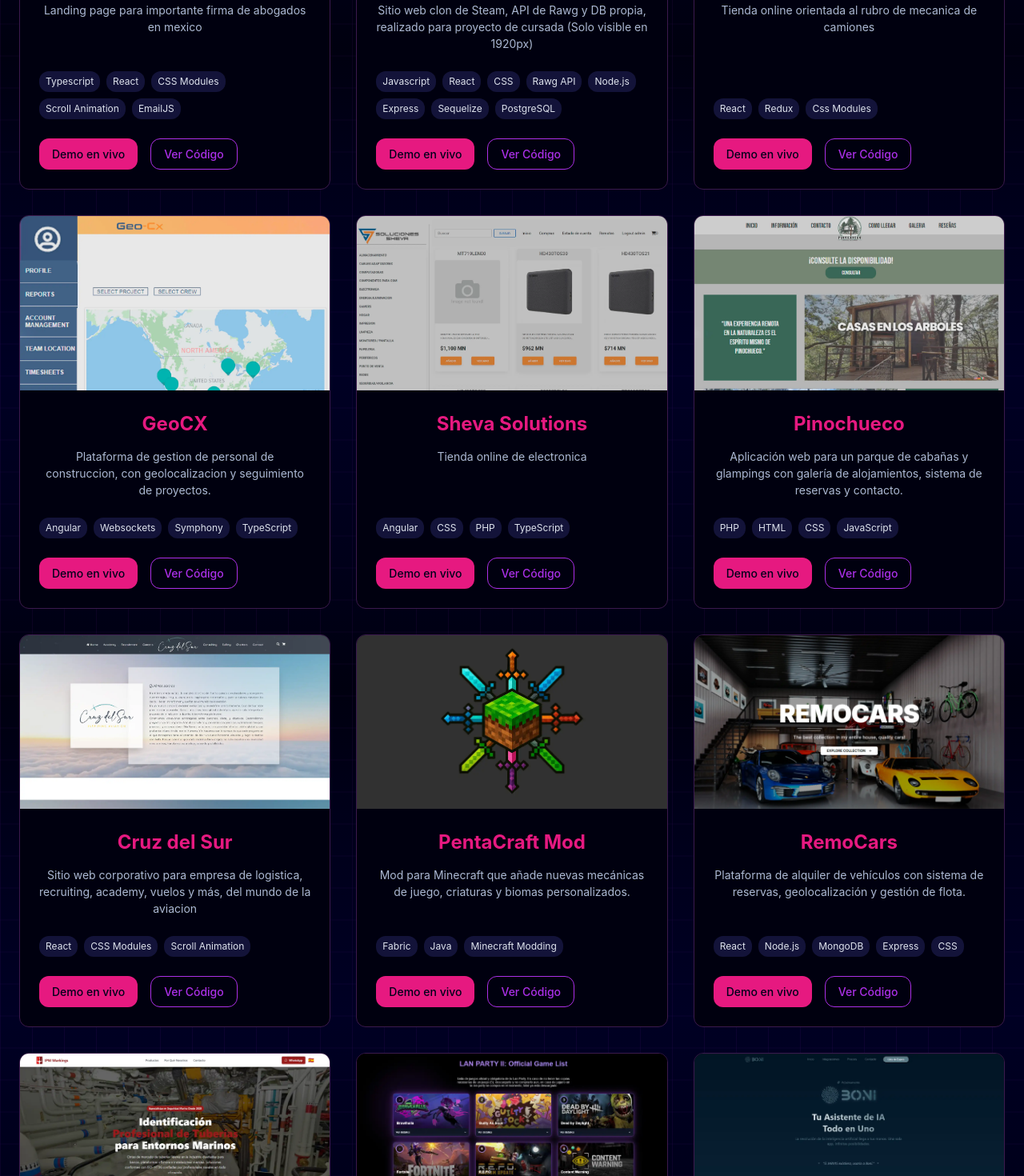
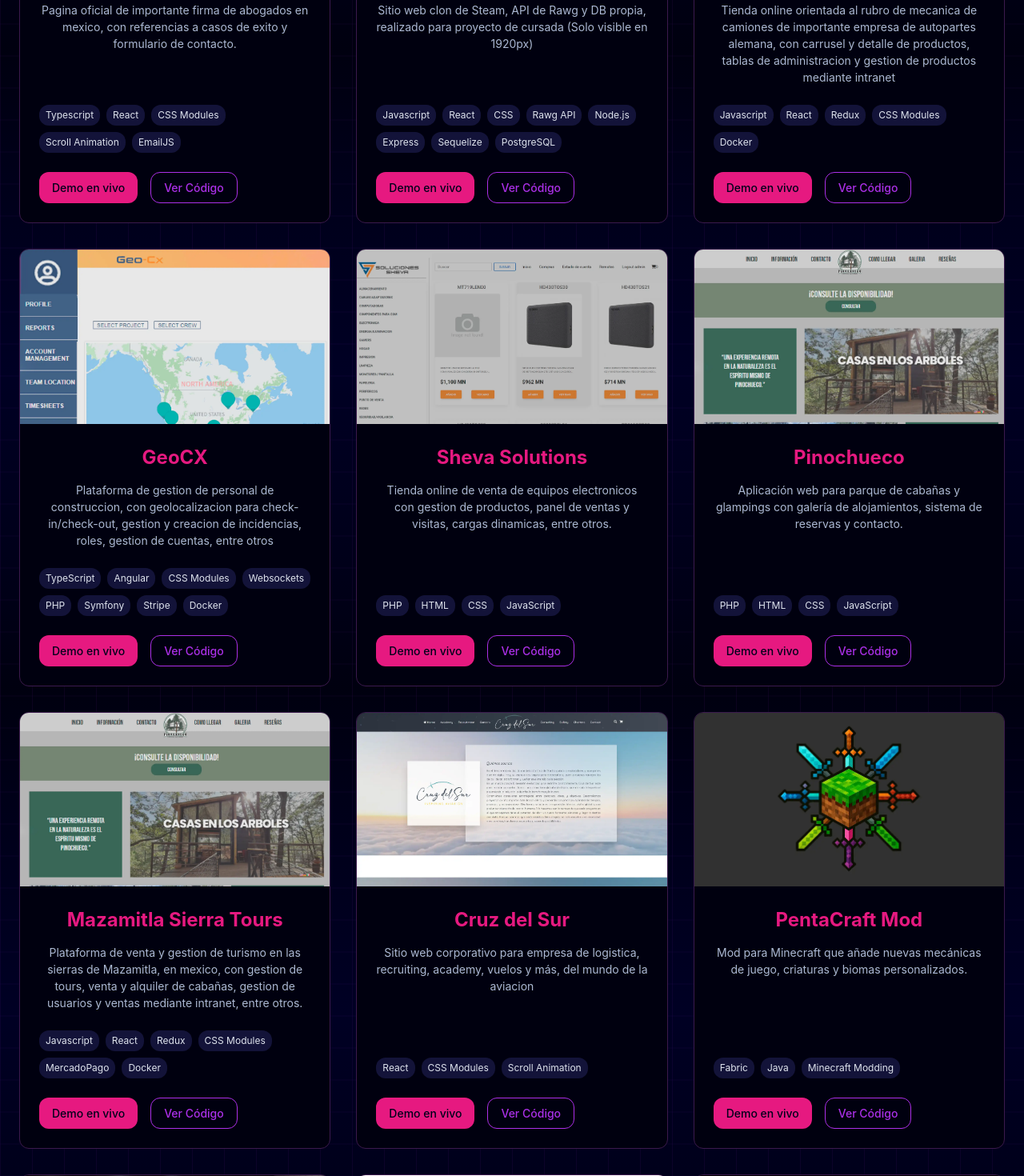
Before and after one commit to Remojs/Portfolio-II, a React (Vite) app: page / in a window 1280 px wide. Shown: the part 5540-7010 px from the top of the page at 80% size. Built offline with nearby package versions, Linux system fonts and the light colour scheme.

Commit message:
projectUpdates

```diff
--- a/src/components/sections/projects/ProjectsSection.jsx
+++ b/src/components/sections/projects/ProjectsSection.jsx
@@ -78,7 +78,7 @@ const ProjectsSection = () => {
     {
       id: 7,
       title: 'Cervantes Estudio Juridico',
-      description: 'Landing page para importante firma de abogados en mexico',
+      description: 'Pagina oficial de importante firma de abogados en mexico, con referencias a casos de exito y formulario de contacto.',
       image: cervantesImg,
       technologies: ['Typescript', 'React', 'CSS Modules', 'Scroll Animation', 'EmailJS', ],
       liveUrl: 'https://cervantes-murex.vercel.app',
@@ -96,36 +96,45 @@ const ProjectsSection = () => {
     {
       id: 9,
       title: 'Bresser LKV',
-      description: 'Tienda online orientada al rubro de mecanica de camiones',
+      description: 'Tienda online orientada al rubro de mecanica de camiones de importante empresa de autopartes alemana, con carrusel y detalle de productos, tablas de administracion y gestion de productos mediante intranet',
       image: bresserImg,
-      technologies: ['React', 'Redux', 'Css Modules'],
+      technologies: ['Javascript', 'React', 'Redux', 'CSS Modules', 'Docker'],
       liveUrl: 'https://github.com/Remojs',
       codeUrl: 'https://github.com/Remojs'
     },
     {
       id: 10,
       title: 'GeoCX',
-      description: 'Plataforma de gestion de personal de construccion, con geolocalizacion y seguimiento de proyectos.',
+      description: 'Plataforma de gestion de personal de construccion, con geolocalizacion para check-in/check-out, gestion y creacion de incidencias, roles, gestion de cuentas, entre otros',
       image: geocxImg,
-      technologies: ['Angular', 'Websockets', 'Symphony', 'TypeScript'],
+      technologies: ['TypeScript', 'Angular', 'CSS Modules', 'Websockets', 'PHP', 'Symfony', 'Stripe', 'Docker'],
       liveUrl: 'https://github.com/Remojs',
       codeUrl: 'https://github.com/Remojs'
     },
     {
       id: 11,
       title: 'Sheva Solutions',
-      description: 'Tienda online de electronica',
+      description: 'Tienda online de venta de equipos electronicos con gestion de productos, panel de ventas y visitas, cargas dinamicas, entre otros.',
       image: shevaImg,
-      technologies: ['Angular', 'CSS', 'PHP', 'TypeScript'],
+       technologies: ['PHP', 'HTML', 'CSS', 'JavaScript'],
       liveUrl: 'https://ssheva.com',
       codeUrl: 'https://github.com/Remojs'
     },
     {
       id: 12,
       title: 'Pinochueco',
-      description: 'Aplicación web para un parque de cabañas y glampings con galería de alojamientos, sistema de reservas y contacto.',
+      description: 'Aplicación web para parque de cabañas y glampings con galería de alojamientos, sistema de reservas y contacto.',
       image: pinochueco,
       technologies: ['PHP', 'HTML', 'CSS', 'JavaScript'],
+      liveUrl: 'https://pinochueco.com',
+      codeUrl: 'https://github.com/Remojs'
+    },
+    {
+      id: 13,
+      title: 'Mazamitla Sierra Tours',
+      description: 'Plataforma de venta y gestion de turismo en las sierras de Mazamitla, en mexico, con gestion de tours, venta y alquiler de cabañas, gestion de usuarios y ventas mediante intranet, entre otros.',
+      image: pinochueco,
+      technologies: ['Javascript', 'React', 'Redux', 'CSS Modules', 'MercadoPago', 'Docker'],
       liveUrl: 'https://pinochueco.com',
       codeUrl: 'https://github.com/Remojs'
     },
```
